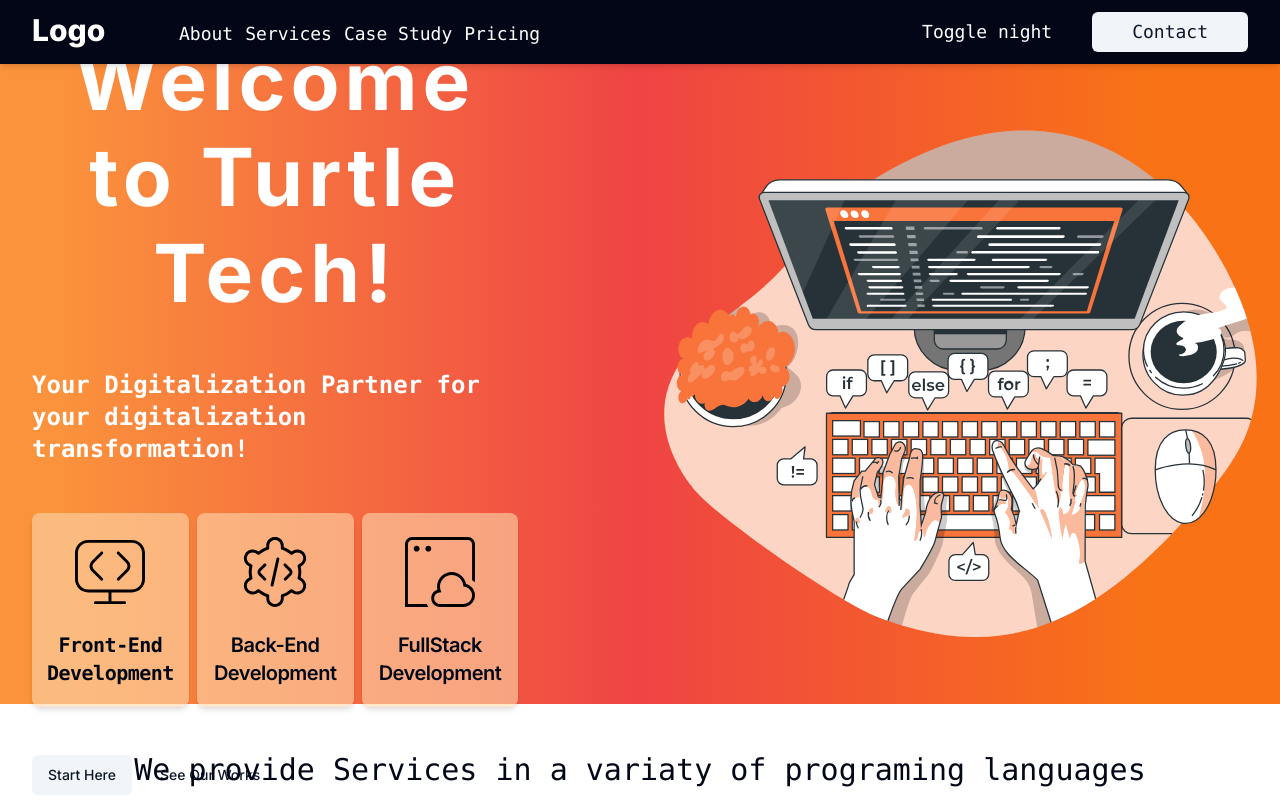
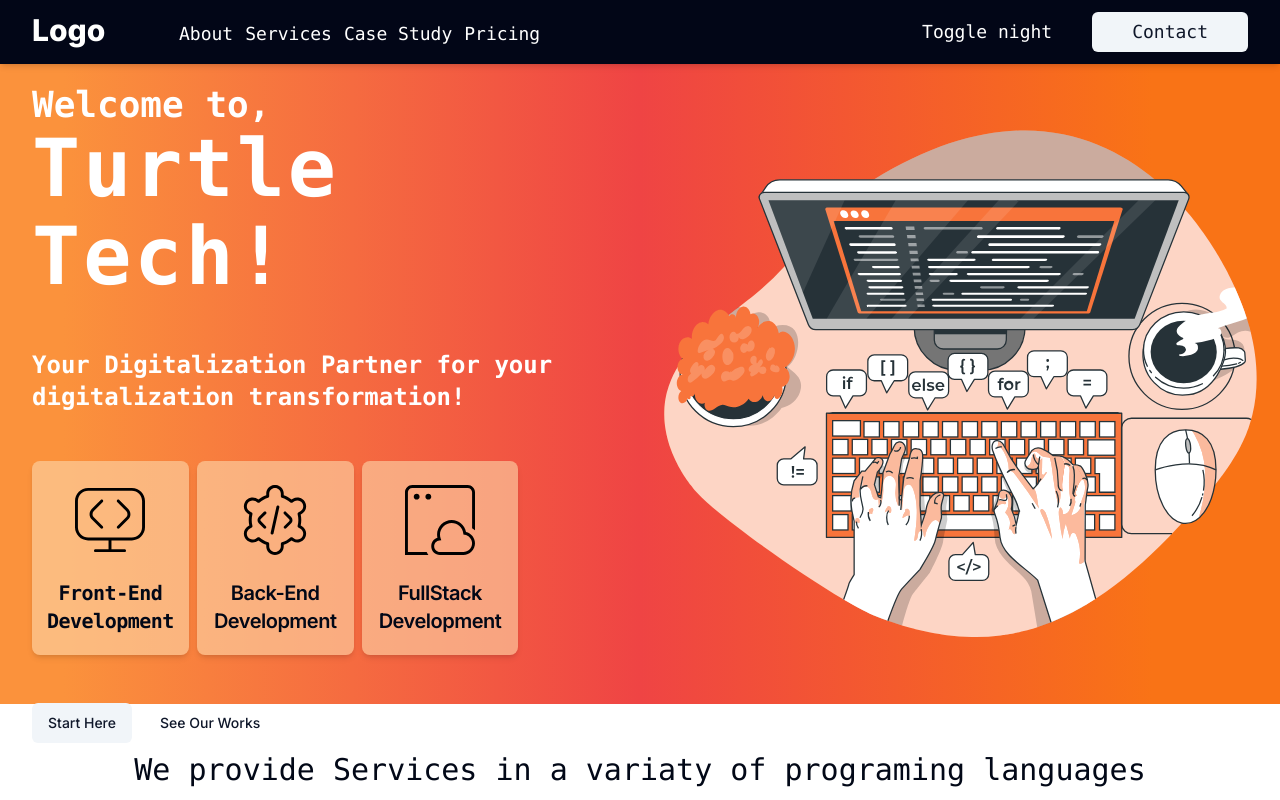
Before and after one commit to Jaomar92/TurtleTech-v.1, a Next.js app: page / in a window 1280 px wide. Shown: the top 800 px of the page. Built offline with nearby package versions, Linux system fonts and the light colour scheme.

Commit message:
Work on glitch effect and home page

```diff
--- a/components/GlitchEffect/Glitch.css
+++ b/components/GlitchEffect/Glitch.css
@@ -10,9 +10,9 @@
   position: relative;
   font-size: 80px;
   font-weight: 700;
-  line-height: 1.2;
+  line-height: 1.1;
   color: #fff;
-  letter-spacing: 5px;
+  letter-spacing: 3px;
   z-index: 1;
 }
 
--- a/components/GlitchEffect/page.tsx
+++ b/components/GlitchEffect/page.tsx
@@ -5,14 +5,16 @@ import "./Glitch.css";
 const Glitcheffect = (prop: { name: string }) => {
   return (
     // <div className="container">
-    <div className="glitch-wrapper flex items-center justify-center ">
+    <
+      // className = "glitch-wrapper flex items-center justify-center "
+    >
       <div
-        className="glitch relative text-[50px] font-bold leading-[1.2] text-white z-10"
+        className="glitch relative text-xl font-bold leading-[1.0] text-white z-10"
         data-glitch={prop.name}
       >
         {prop.name}
       </div>
-    </div>
+    </>
     // </div>
   );
 };
--- a/components/Home/HomeBanner/index.tsx
+++ b/components/Home/HomeBanner/index.tsx
@@ -24,14 +24,19 @@ const HomeBanner = () => {
         }}
       >
         <div className="grid grid-cols-2">
-          <div className=" h-[700px] w-[80%] ">
+          <div className=" h-[700px] w-[100%] ">
             <div className=" h-full flex flex-col justify-center gap-12 items-start">
-              <Glitcheffect name="Welcome to Turtle Tech!" />
+              <div className="flex">
+                <p className="text-4xl font-mono">
+                  Welcome to,
+                  <Glitcheffect name="Turtle Tech!" />
+                </p>
+              </div>
               <p className="font-mono text-2xl">
                 Your Digitalization Partner for your digitalization
                 transformation!
               </p>
-              <div className="grid md:grid-cols-3 grid-cols-1 w-full gap-2">
+              <div className="grid md:grid-cols-3 grid-cols-1 w-[80%] gap-2">
                 <div className="w-full">
                   <Card className="shadow-md bg-orange-200/60 border-none">
                     <CardHeader>
@@ -88,7 +93,6 @@ const HomeBanner = () => {
                   </Card>
                 </div>
               </div>
-
               <div className="flex gap-3">
                 <Button variant="secondary">Start Here</Button>
                 <Button variant="link">See Our Works</Button>
```
